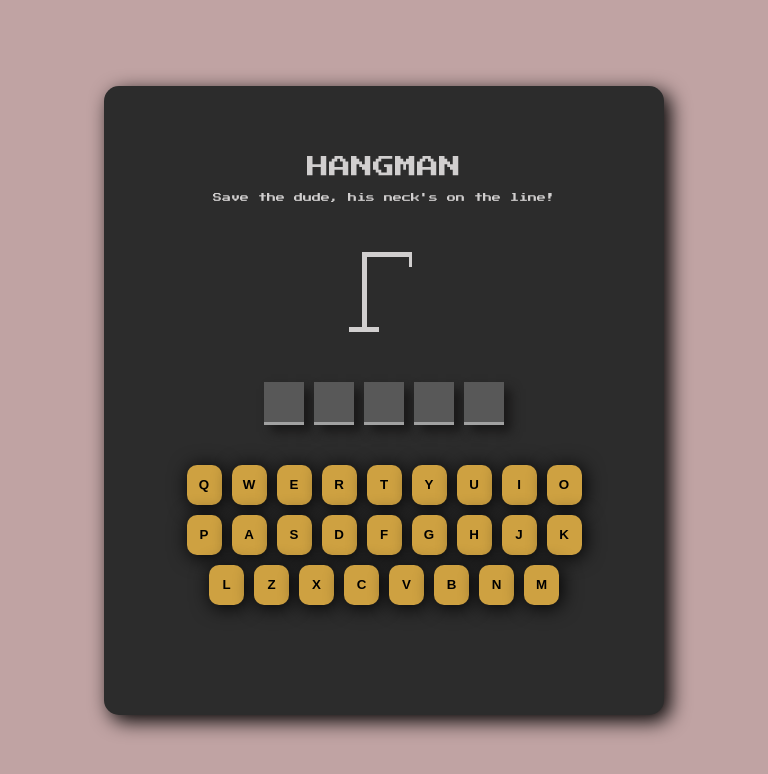
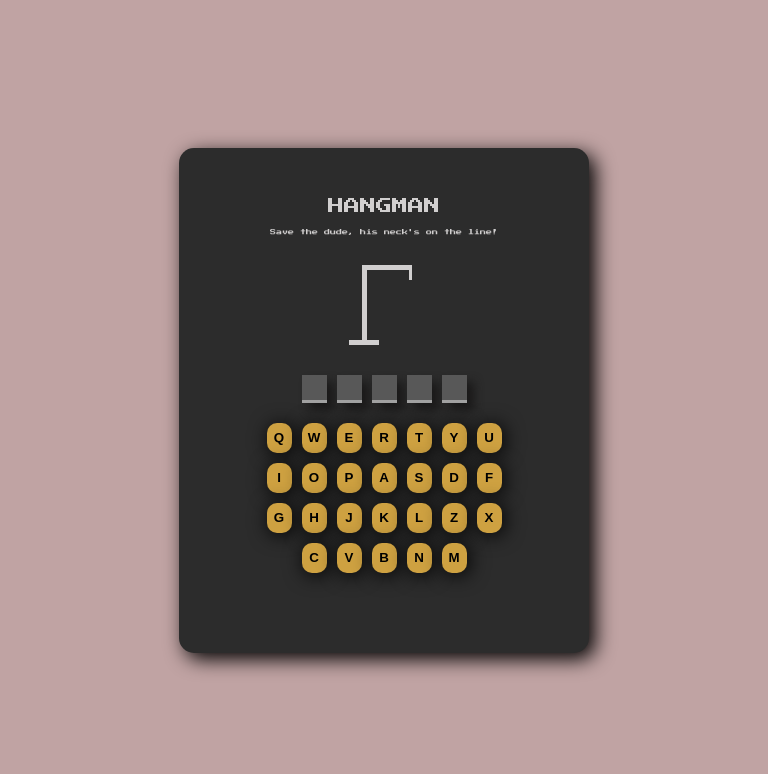
Before and after one commit to YashaswiniMM27/Hangman, a React (Vite) app: page / in a window 768 px wide. Shown: the top 774 px of the page. Built offline with nearby package versions, Linux system fonts and the light colour scheme; a web font is replaced by a local one.

Commit message:
making the app responsive

```diff
--- a/src/index.css
+++ b/src/index.css
@@ -27,6 +27,27 @@ html, body{
   box-shadow: 6px 6px 20px black;
 }
 
+@media (min-width: 768px) and (max-width: 1200px){
+  .hangman{
+    max-width: 300px;
+    padding: 50px 80px;
+  }
+}
+
+@media (min-width: 576px) and (max-width: 768px){
+  .hangman{
+    max-width: 250px;
+    padding: 50px 80px;
+  }
+}
+
+@media (min-width: 357px) and (max-width: 576px){
+  .hangman{
+    max-width: 220px;
+    padding: 50px 70px;
+  }
+}
+
 .header{
   display: flex;
   flex-direction: column;
@@ -42,10 +63,46 @@ html, body{
   color: rgb(209, 207, 207);
 }
 
+@media (min-width: 768px) and (max-width: 1200px){
+  .header p{
+    font-size: 18px;
+  }
+}
+
+@media (min-width: 576px) and (max-width: 768px){
+  .header p{
+    font-size: 16px;
+  }
+}
+
+@media (min-width: 357px) and (max-width: 576px){
+  .header p{
+    font-size: 14px;
+  }
+}
+
 .tagline{
   font-family: "Press Start 2P", serif;
   font-size: 9px;
   color: rgb(209, 207, 207);
+}
+
+@media (min-width: 768px) and (max-width: 1200px){
+  .tagline{
+    font-size: 7px;
+  }
+}
+
+@media (min-width: 576px) and (max-width: 768px){
+  .tagline{
+    font-size: 6px;
+  }
+}
+
+@media (min-width: 357px) and (max-width: 576px){
+  .tagline{
+    font-size: 5px;
+  }
 }
 
 .statusContainer{
@@ -69,6 +126,30 @@ html, body{
   box-shadow: 3px 3px 20px rgb(0, 0, 0);
 }
 
+@media (min-width: 768px) and (max-width: 1200px){
+  .gameStatusWin{
+    padding: 7px 0;
+    width: 200px;
+    margin-top: 20px;
+  }
+}
+
+@media (min-width: 576px) and (max-width: 768px){
+  .gameStatusWin{
+    padding: 5px 0;
+    width: 180px;
+    margin-top: 20px;
+  }
+}
+
+@media (min-width: 357px) and (max-width: 576px){
+  .gameStatusWin{
+    padding: 5px 0;
+    width: 160px;
+    margin-top: 20px;
+  }
+}
+
 .gameStatusWin h3{
   font-family: "Press Start 2P", serif;
   margin: 0;
@@ -78,8 +159,44 @@ html, body{
   word-spacing: -5px;
 }
 
+@media (min-width: 768px) and (max-width: 1200px){
+  .gameStatusWin h3{
+    font-size: 7px;
+  }
+}
+
+@media (min-width: 576px) and (max-width: 768px){
+  .gameStatusWin h3{
+    font-size: 6px;
+  }
+}
+
+@media (min-width: 357px) and (max-width: 576px){
+  .gameStatusWin h3{
+    font-size: 6px;
+  }
+}
+
 .gameStatusWin h3 img{
   height: 15px;
+}
+
+@media (min-width: 768px) and (max-width: 1200px){
+  .gameStatusWin h3 img{
+    height: 10px;
+  }
+}
+
+@media (min-width: 576px) and (max-width: 768px){
+  .gameStatusWin h3 img{
+    height: 8px;
+  }
+}
+
+@media (min-width: 357px) and (max-width: 576px){
+  .gameStatusWin h3 img{
+    height: 8px;
+  }
 }
 
 .gameStatusWin p{
@@ -88,6 +205,24 @@ html, body{
   font-size: 10px;
   font-weight: 800;
   letter-spacing: 1px;
+}
+
+@media (min-width: 768px) and (max-width: 1200px){
+  .gameStatusWin p{
+    font-size: 8px;
+  }
+}
+
+@media (min-width: 576px) and (max-width: 768px){
+  .gameStatusWin p{
+    font-size: 7px;
+  }
+}
+
+@media (min-width: 357px) and (max-width: 576px){
+  .gameStatusWin p{
+    font-size: 7px;
+  }
 }
 
 .gameStatusLoose{
@@ -105,6 +240,30 @@ html, body{
   box-shadow: 3px 3px 20px rgb(0, 0, 0);
 }
 
+@media (min-width: 768px) and (max-width: 1200px){
+  .gameStatusLoose{
+    padding: 7px 0;
+    width: 200px;
+    margin-top: 20px;
+  }
+}
+
+@media (min-width: 576px) and (max-width: 768px){
+  .gameStatusLoose{
+    padding: 5px 0;
+    width: 180px;
+    margin-top: 20px;
+  }
+}
+
+@media (min-width: 357px) and (max-width: 576px){
+  .gameStatusLoose{
+    padding: 5px 0;
+    width: 160px;
+    margin-top: 20px;
+  }
+}
+
 .gameStatusLoose h3{
   font-family: "Press Start 2P", serif;
   margin: 0;
@@ -114,8 +273,44 @@ html, body{
   word-spacing: -5px;
 }
 
+@media (min-width: 768px) and (max-width: 1200px){
+  .gameStatusLoose h3{
+    font-size: 7px;
+  }
+}
+
+@media (min-width: 576px) and (max-width: 768px){
+  .gameStatusLoose h3{
+    font-size: 6px;
+  }
+}
+
+@media (min-width: 357px) and (max-width: 576px){
+  .gameStatusLoose h3{
+    font-size: 6px;
+  }
+}
+
 .gameStatusLoose h3 img{
   height: 15px;
+}
+
+@media (min-width: 768px) and (max-width: 1200px){
+  .gameStatusLoose h3 img{
+    height: 10px;
+  }
+}
+
+@media (min-width: 576px) and (max-width: 768px){
+  .gameStatusLoose h3 img{
+    height: 8px;
+  }
+}
+
+@media (min-width: 357px) and (max-width: 576px){
+  .gameStatusLoose h3 img{
+    height: 8px;
+  }
 }
 
 .gameStatusLoose p{
@@ -126,6 +321,24 @@ html, body{
   letter-spacing: 1px;
 }
 
+@media (min-width: 768px) and (max-width: 1200px){
+  .gameStatusLoose p{
+    font-size: 8px;
+  }
+}
+
+@media (min-width: 576px) and (max-width: 768px){
+  .gameStatusLoose p{
+    font-size: 7px;
+  }
+}
+
+@media (min-width: 357px) and (max-width: 576px){
+  .gameStatusLoose p{
+    font-size: 7px;
+  }
+}
+
 .hangmanSection {
   position: relative;
   width: 150px;
@@ -133,6 +346,33 @@ html, body{
   margin-bottom: 50px;
   margin-left: 80px;
   margin-top: 30px;
+}
+
+@media (min-width: 768px) and (max-width: 1200px){
+  .hangmanSection {
+    height: 90px;
+    margin-bottom: 30px;
+    margin-left: 80px;
+    margin-top: 20px;
+  }
+}
+
+@media (min-width: 576px) and (max-width: 768px){
+  .hangmanSection {
+    height: 70px;
+    margin-bottom: 30px;
+    margin-left: 80px;
+    margin-top: 40px;
+  }
+}
+
+@media (min-width: 357px) and (max-width: 576px){
+  .hangmanSection {
+    height: 70px;
+    margin-bottom: 30px;
+    margin-left: 80px;
+    margin-top: 40px;
+  }
 }
 
 .hangmanStand{
@@ -179,7 +419,27 @@ html, body{
   top: 0;
   left: 50%;
   transform: translateX(-13px) translateY(23px);
+}
 
+@media (min-width: 768px) and (max-width: 1200px){
+  .hangmanBody{
+    left: 50%;
+    transform: translateX(-13px) translateY(15px);
+  }
+}
+
+@media (min-width: 576px) and (max-width: 768px){
+  .hangmanBody{
+    left: 50%;
+    transform: translateX(-13px) translateY(-8px);
+  }
+}
+
+@media (min-width: 357px) and (max-width: 576px){
+  .hangmanBody{
+    left: 50%;
+    transform: translateX(-13px) translateY(-8px);
+  }
 }
 
 .head{
@@ -248,6 +508,24 @@ html, body{
   margin-bottom: 40px;
 }
 
+@media (min-width: 768px) and (max-width: 1200px){
+  .wordSection{
+    margin-bottom: 20px;
+  }
+}
+
+@media (min-width: 576px) and (max-width: 768px){
+  .wordSection{
+    margin-bottom: 20px;
+  }
+}
+
+@media (min-width: 357px) and (max-width: 576px){
+  .wordSection{
+    margin-bottom: 20px;
+  }
+}
+
 .wordSection span{
   height: 40px;
   width: 40px;
@@ -264,6 +542,33 @@ html, body{
   color: rgb(219, 219, 219);
 }
 
+@media (min-width: 768px) and (max-width: 1200px){
+  .wordSection span{
+    height: 30px;
+    width: 30px;
+    font-size: 12px;
+    margin: 0 5px;
+  }
+}
+
+@media (min-width: 576px) and (max-width: 768px){
+  .wordSection span{
+    height: 25px;
+    width: 25px;
+    font-size: 10px;
+    margin: 0 5px;
+  }
+}
+
+@media (min-width: 357px) and (max-width: 576px){
+  .wordSection span{
+    height: 25px;
+    width: 25px;
+    font-size: 10px;
+    margin: 0 5px;
+  }
+}
+
 .keyboard{
   display: flex;
   justify-content: center;
@@ -271,6 +576,24 @@ html, body{
   flex-wrap: wrap;
   gap: 10px;
   margin-bottom: 40px;
+}
+
+@media (min-width: 768px) and (max-width: 1200px){
+  .keyboard{
+    margin-bottom: 30px;
+  }
+}
+
+@media (min-width: 576px) and (max-width: 768px){
+  .keyboard{
+    margin-bottom: 30px;
+  }
+}
+
+@media (min-width: 357px) and (max-width: 576px){
+  .keyboard{
+    margin-bottom: 30px;
+  }
 }
 
 .keyboard button{
@@ -282,6 +605,27 @@ html, body{
   font-weight: 600;
   box-shadow: 2px 2px 20px black;
   cursor: pointer;
+}
+
+@media (min-width: 768px) and (max-width: 1200px){
+  .keyboard button{
+    height: 33px;
+    width: 28px;
+  }
+}
+
+@media (min-width: 576px) and (max-width: 768px){
+  .keyboard button{
+    height: 30px;
+    width: 25px;
+  }
+}
+
+@media (min-width: 357px) and (max-width: 576px){
+  .keyboard button{
+    height: 28px;
+    width: 25px;
+  }
 }
 
 .keyboard button.correct{
@@ -307,6 +651,30 @@ html, body{
   cursor: pointer;
 }
 
+@media (min-width: 768px) and (max-width: 1200px){
+  .newGameBtn{
+    padding: 12px 20px;
+    font-size: 12px;
+    word-spacing: -4px;
+  }
+}
+
+@media (min-width: 576px) and (max-width: 768px){
+  .newGameBtn{
+    padding: 10px 15px;
+    font-size: 10px;
+    word-spacing: -5px;
+  }
+}
+
+@media (min-width: 357px) and (max-width: 576px){
+  .newGameBtn{
+    padding: 10px 15px;
+    font-size: 10px;
+    word-spacing: -5px;
+  }
+}
+
 .newGameBtn:active{
   background-color: rgb(195, 236, 255);
 }
```
